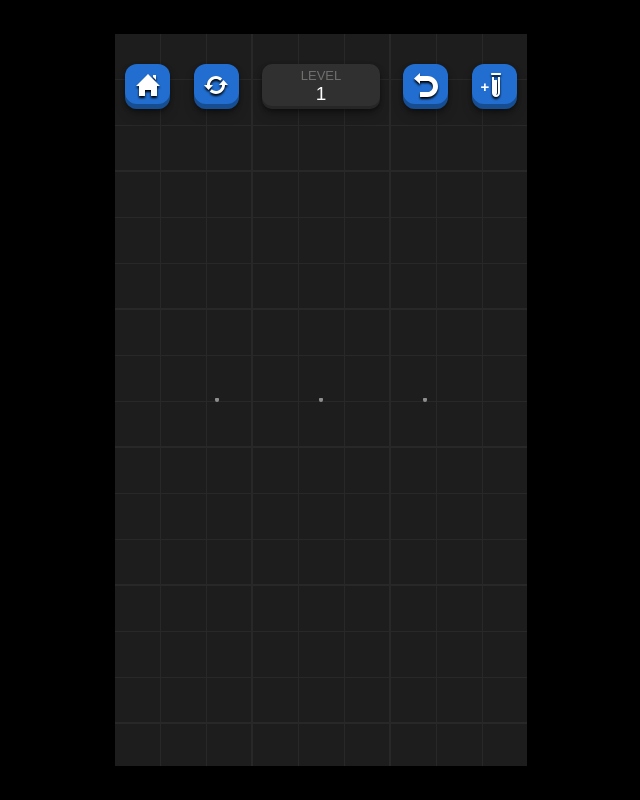
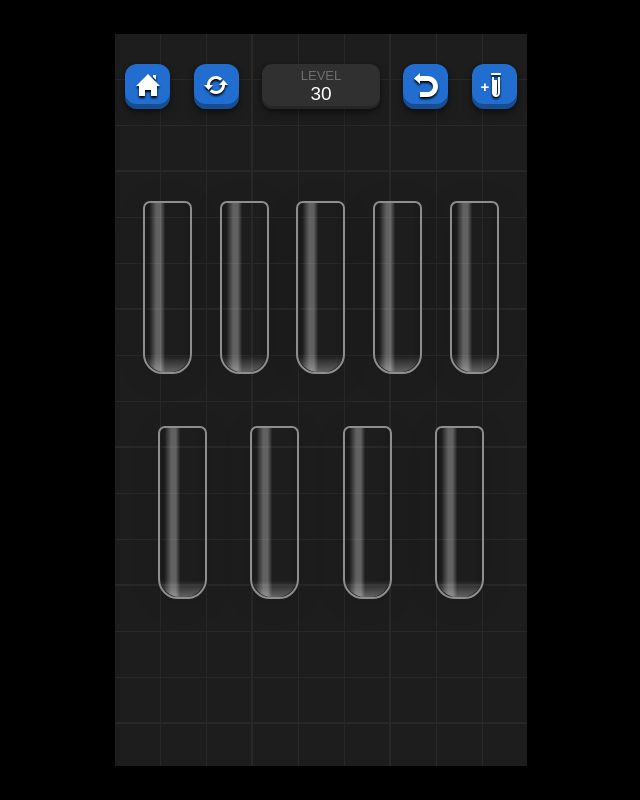
Before and after one commit to FranciscoJavierMartin/ball-sort-game, a Vue app: page /game in a window 1280 px wide. Shown: the whole page, without its empty margins (319-959 px from the left). Built offline with nearby package versions, Linux system fonts and the light colour scheme.

Commit message:
Render tubes

```diff
--- a/src/modules/game/components/tube/tube.vue
+++ b/src/modules/game/components/tube/tube.vue
@@ -22,7 +22,7 @@ import {
   HEIGHT_OFFSET_PERCENTAGE,
   WIDTH_PADDING_PERCENTAGE,
 } from '@/modules/common/helpers/constants';
-import type { Coordinate } from '@/modules/common/interfaces/common';
+import type { CoordinateTube } from '@/modules/common/interfaces/common';
 // x: offsetLeft
 // y: offsetTop
 
@@ -41,7 +41,7 @@ const props = withDefaults(
 );
 const emits = defineEmits<{
   click: [index: number];
-  handlePosition: [data: Coordinate];
+  handlePosition: [data: CoordinateTube];
 }>();
 
 const style = computed<StyleValue>(() => {
--- /dev/null
+++ b/src/modules/game/components/tubes/tubes.vue
@@ -0,0 +1,61 @@
+<template>
+  <template v-for="(total, row) of distribution" :key="row">
+    <div class="game-row-tubes">
+      <Tube
+        v-for="tube of getTubes(total, row)"
+        :key="tube.index"
+        v-bind="tube"
+        :size
+      />
+    </div>
+  </template>
+</template>
+
+<script setup lang="ts">
+import type {
+  CoordinateTube,
+  TestTubes,
+} from '@/modules/common/interfaces/common';
+import Tube from '@/modules/game/components/tube/tube.vue';
+
+const props = defineProps<{
+  distribution: number[];
+  size: number;
+  testTubes: TestTubes[];
+}>();
+const emits = defineEmits<{
+  click: [index: number];
+  handlePosition: [data: CoordinateTube];
+}>();
+
+function getTubes(total: number, row: number) {
+  return new Array(total).fill(null).map((_, i) => {
+    const indexBase = props.distribution
+      .slice(0, row)
+      .reduce((acc, curr) => acc + curr, 0);
+
+    const { index, isComplete, showConfetti, capacity } =
+      props.testTubes[indexBase + i];
+
+    return {
+      index,
+      isComplete,
+      showConfetti,
+      capacity,
+    };
+  });
+}
+</script>
+
+<style scoped>
+.game-row-tubes {
+  align-items: center;
+  display: flex;
+  justify-content: space-evenly;
+  width: 100%;
+
+  &:not(:first-of-type) {
+    margin-top: calc(v-bind(size) * 1.5px);
+  }
+}
+</style>
--- a/src/modules/game/helpers/get-initial-test-tubes.ts
+++ b/src/modules/game/helpers/get-initial-test-tubes.ts
@@ -14,7 +14,7 @@ export default function getInitialTestTubes(
       (_, balIndex) => balIndex + indexBase,
     );
     const tubeCapacity = tubes[i]?.capacity || capacity;
-    const isComplete = tubes[i].isComplete || false;
+    const isComplete = tubes[i]?.isComplete || false;
     indexBase += balls.length;
 
     newTestTubes.push({
--- a/src/modules/game/pages/game-page.vue
+++ b/src/modules/game/pages/game-page.vue
@@ -6,27 +6,12 @@
       :totalUndo="2"
       :tubeHelpEnabled="tubeDistribution.isComplete"
     />
-    <Ball :colors="COLORS_BALLS[0]" :size :x="300" :y="300" />
-    <div
-      :style="{
-        width: '100%',
-        display: 'flex',
-        justifyContent: 'space-evenly',
-      }"
-    >
-      <Tube :size :capacity="4" :index="0" @click="handleClick" />
-      <Tube :size :capacity="4" :index="1" @click="handleClick" />
-      <Tube :size :capacity="4" :index="2" @click="handleClick" />
-    </div>
-    <!-- <Ball
-      v-for="(color, index) of COLORS_BALLS"
-      :key="index"
-      :colors="color"
-      :size="20"
-      :x="40 * index"
-      animate
-      :y="300"
-    /> -->
+    <Tubes
+      :size="level.size"
+      :distribution="tubeDistribution.distribution"
+      :test-tubes
+      @click="handleClick"
+    />
   </GameWrapper>
 </template>
 
@@ -34,9 +19,6 @@
 import { reactive, ref } from 'vue';
 import GameHeader from '@/modules/game/components/game-header/game-header.vue';
 import GameWrapper from '@/modules/game/components/game-wrapper/game-wrapper.vue';
-import Ball from '@/modules/game/components/ball/ball.vue';
-import COLORS_BALLS from '@/modules/common/helpers/colors';
-import Tube from '@/modules/game/components/tube/tube.vue';
 import type {
   TubeDistribution,
   Balls,
@@ -46,21 +28,77 @@ import type {
 import getInitialBalls from '@/modules/game/helpers/get-initial-balls';
 import getInitialTestTubes from '@/modules/game/helpers/get-initial-test-tubes';
 import getInitialTubeDistribution from '@/modules/game/helpers/get-initial-tube-distribution';
+import Tubes from '@/modules/game/components/tubes/tubes.vue';
 
 const level: GameProps & {
   levelCompleted: boolean;
   handleNextLevel: (isNextLevel: boolean) => void;
 } = {
   capacity: 4,
-  distribution: [2],
+  distribution: [5, 4],
   isSpecialLevel: false,
-  level: 1,
+  level: 30,
   size: 35,
   tubes: {
-    '0': { balls: [{ value: 5 }] },
-    '1': { balls: [{ value: 5 }, { value: 5 }, { value: 5 }] },
+    '0': {
+      balls: [
+        { value: 1, incognito: false },
+        { value: 8, incognito: false },
+        { value: 1, incognito: false },
+        { value: 6, incognito: false },
+      ],
+    },
+    '1': {
+      balls: [
+        { value: 4, incognito: false },
+        { value: 8, incognito: false },
+        { value: 1, incognito: false },
+        { value: 4, incognito: false },
+      ],
+    },
+    '2': {
+      balls: [
+        { value: 5, incognito: false },
+        { value: 5, incognito: false },
+        { value: 9, incognito: false },
+        { value: 6, incognito: false },
+      ],
+    },
+    '3': {
+      balls: [
+        { value: 1, incognito: false },
+        { value: 9, incognito: false },
+        { value: 9, incognito: false },
+        { value: 8, incognito: false },
+      ],
+    },
+    '4': {
+      balls: [
+        { value: 5, incognito: false },
+        { value: 5, incognito: false },
+        { value: 6, incognito: false },
+        { value: 4, incognito: false },
+      ],
+    },
+    '6': {
+      balls: [
+        { value: 4, incognito: false },
+        { value: 7, incognito: false },
+        { value: 6, incognito: false },
+        { value: 8, incognito: false },
+      ],
+    },
+    '8': {
+      balls: [
+        { value: 7, incognito: false },
+        { value: 7, incognito: false },
+        { value: 7, incognito: false },
+        { value: 9, incognito: false },
+      ],
+    },
   },
   levelCompleted: false,
+  // eslint-disable-next-line @typescript-eslint/no-unused-vars
   handleNextLevel: (isNextLevel = false) => {},
 };
 
```
